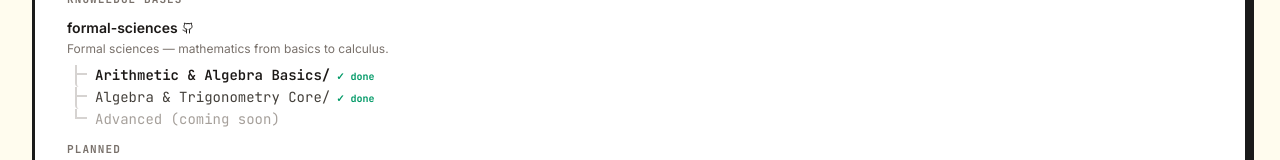
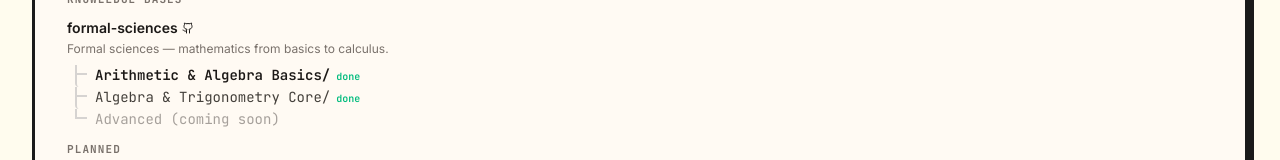
Before and after one commit to Scientia-Omnibus/scientia-omnibus-web, a React (Vite) app: page / in a window 1280 px wide. Shown: the part 2564-2724 px from the top of the page. Built offline with nearby package versions, Linux system fonts and the light colour scheme.

Commit message:
accent colors

```diff
--- a/src/components/Header.tsx
+++ b/src/components/Header.tsx
@@ -36,7 +36,7 @@ export default function Header({ language, setLanguage, onScrollToSection }: Hea
   };
 
   return (
-    <header className="sticky top-0 z-30 w-full border-b-3 border-stone-900 bg-bg-warm/95 py-2 backdrop-blur-md">
+    <header className="sticky top-0 z-30 w-full border-b-3 border-stone-900 bg-bg-warm/95 py-2 backdrop-blur-md shadow-[0_2px_0px_0px_rgba(187,247,208,0.15)]">
       <div className="mx-auto flex max-w-7xl h-14 sm:h-18 items-center justify-between px-4 sm:px-6 lg:px-8">
         <button type="button" className="flex items-center space-x-2 sm:space-x-3 min-w-0" onClick={goHome}>
           <div className="flex h-9 w-9 sm:h-10 sm:w-10 shrink-0 items-center justify-center sketch-border-xs bg-cartoon-blue text-stone-900 shadow-sm">
--- a/src/components/InstallCallout.tsx
+++ b/src/components/InstallCallout.tsx
@@ -25,7 +25,7 @@ export default function InstallCallout({ language, className = '' }: InstallCall
 
   return (
     <div
-      className={`rounded-xl overflow-hidden border-2 border-stone-900 bg-[#1e1b29] shadow-[4px_4px_0px_#1A1A1A] ${className}`}
+      className={`rounded-xl overflow-hidden border-2 border-stone-900 bg-[#1e1b29] shadow-[4px_4px_0px_#1A1A1A] relative before:absolute before:inset-0 before:pointer-events-none before:rounded-xl before:shadow-[inset_0_0_30px_rgba(187,247,208,0.05)] ${className}`}
     >
       <div className="flex items-center justify-between gap-3 px-4 py-3 bg-[#15121e] border-b border-stone-800">
         <div className="flex items-center gap-2 min-w-0">
--- a/src/components/ProjectsSection.tsx
+++ b/src/components/ProjectsSection.tsx
@@ -37,7 +37,7 @@ export default function ProjectsSection({ language }: ProjectsSectionProps) {
           {t.releasedLabel[language]}
         </p>
 
-        <div className="bg-white sketch-border p-5 sm:p-8 mb-10 sm:mb-14">
+        <div className="bg-[#FFFAF3] sketch-border p-5 sm:p-8 mb-10 sm:mb-14">
           <div className="flex flex-col lg:flex-row lg:items-start lg:justify-between gap-4 mb-6">
             <div className="flex items-start gap-4">
               <div className="flex h-12 w-12 shrink-0 items-center justify-center sketch-border-xs bg-[#1e1b29] text-cartoon-green">
@@ -94,7 +94,7 @@ export default function ProjectsSection({ language }: ProjectsSectionProps) {
 
           <InstallCallout language={language} className="mb-6" />
 
-          <div className="rounded-xl overflow-hidden border-2 border-stone-900 bg-[#1e1b29] shadow-[4px_4px_0px_#1A1A1A]">
+          <div className="rounded-xl overflow-hidden border-2 border-stone-900 bg-[#1e1b29] shadow-[4px_4px_0px_#1A1A1A] relative before:absolute before:inset-0 before:pointer-events-none before:rounded-xl before:shadow-[inset_0_0_20px_rgba(187,247,208,0.06)]">
             <div className="flex items-center gap-2 px-3 py-2 bg-[#15121e] border-b border-stone-800">
               <span className="h-2.5 w-2.5 rounded-full bg-red-400 border border-stone-700" />
               <span className="h-2.5 w-2.5 rounded-full bg-yellow-400 border border-stone-700" />
@@ -157,13 +157,13 @@ export default function ProjectsSection({ language }: ProjectsSectionProps) {
                 <span className="absolute left-0 top-0 bottom-0 w-3 border-l-2 border-stone-300 rounded-bl" />
                 <span className="absolute left-0 top-[0.55em] w-3 border-b-2 border-stone-300" />
                 <span className="pl-1 text-stone-900 font-semibold">{t.kbBasic[language]}/</span>
-                <span className="text-[10px] ml-1.5 text-emerald-600 font-bold">✓ {language === 'en' ? 'done' : 'гатова'}</span>
+                <span className="text-[10px] ml-1.5 text-emerald-500 font-semibold">{language === 'en' ? 'done' : 'гатова'}</span>
               </div>
               <div className="relative pl-4 pb-0.5">
                 <span className="absolute left-0 top-0 bottom-0 w-3 border-l-2 border-stone-300 rounded-bl" />
                 <span className="absolute left-0 top-[0.55em] w-3 border-b-2 border-stone-300" />
                 <span className="pl-1 text-stone-700">{t.kbAlgebraCore[language]}/</span>
-                <span className="text-[10px] ml-1.5 text-emerald-600 font-bold">✓ {language === 'en' ? 'done' : 'гатова'}</span>
+                <span className="text-[10px] ml-1.5 text-emerald-500 font-semibold">{language === 'en' ? 'done' : 'гатова'}</span>
               </div>
               <div className="relative pl-4">
                 <span className="absolute left-0 top-0 w-3 border-l-2 border-stone-300" style={{ height: '0.55em' }} />
@@ -200,8 +200,9 @@ export default function ProjectsSection({ language }: ProjectsSectionProps) {
           {UPCOMING_PROJECTS.map((project) => (
             <div
               key={project.id}
-              className="p-5 sm:p-6 bg-stone-50 border-2 border-dashed border-stone-400 rounded-xl"
+              className="p-5 sm:p-6 bg-stone-50 border-2 border-dashed border-stone-400 rounded-xl relative overflow-hidden"
             >
+              <div className="absolute top-0 left-0 right-0 h-0.5 bg-gradient-to-r from-transparent via-cartoon-blue/40 to-transparent" />
               <div className="flex items-start justify-between gap-3 mb-3">
                 <h3 className="font-display text-lg font-bold text-stone-800">
                   {project.name}
--- a/src/index.css
+++ b/src/index.css
@@ -23,8 +23,13 @@
   --color-cartoon-purple: #DDD6FE;
   --color-cartoon-yellow: #FEF08A;
   --color-bg-warm: #FFFDF5;
+  --color-bg-card: #FFFAF3;
   --color-stone-1000: #050308;
   --color-gray-750: #2d2a35;
+
+  --color-accent-green: rgba(187, 247, 208, 0.35);
+  --color-accent-blue: rgba(186, 230, 253, 0.3);
+  --color-accent-glow: rgba(187, 247, 208, 0.1);
 }
 
 /* Fredoka has no Cyrillic — switch display fonts for Belarusian */
```
